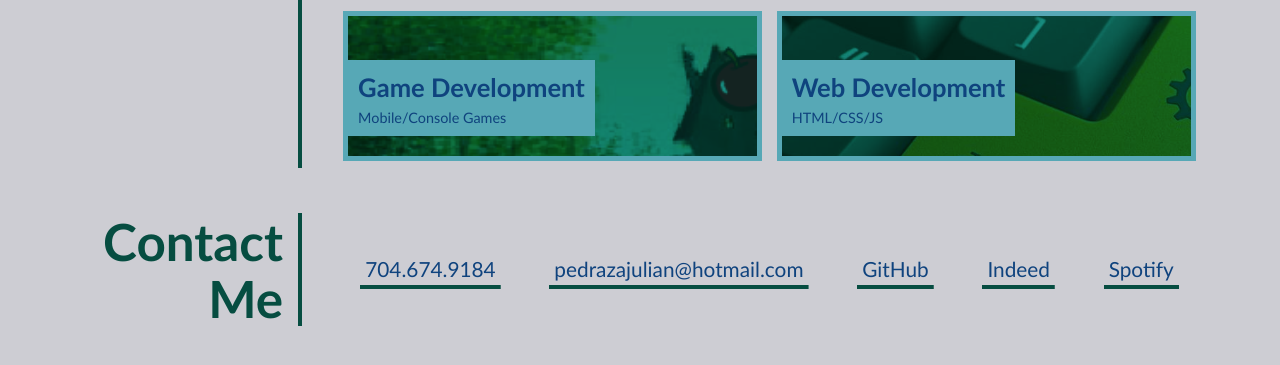
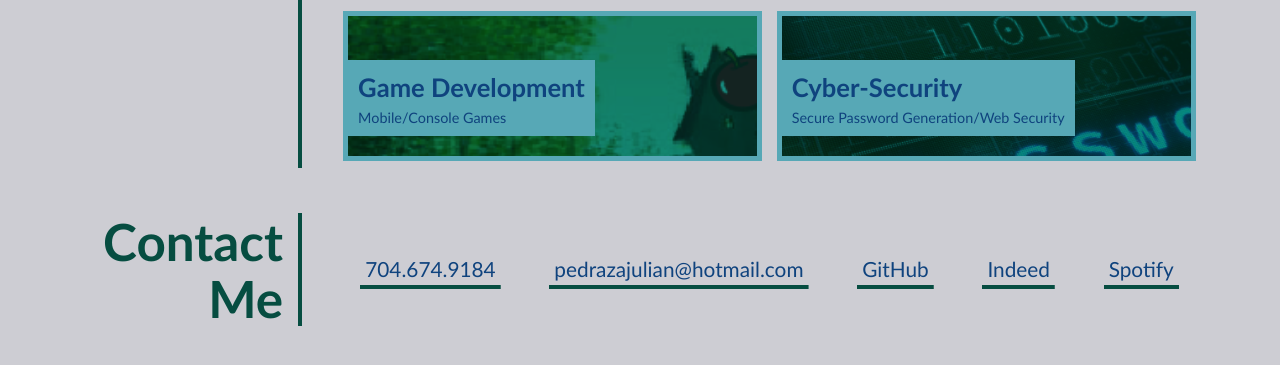
Before and after one commit to pedrazajulian/Portfolio, a plain HTML site: page index.html in a window 1280 px wide. Shown: the part 1314-1679 px from the top of the page. Drawn offline with Linux system fonts and the light colour scheme.

Commit message:
SEcurity1

```diff
--- a/assets/css/style.css
+++ b/assets/css/style.css
@@ -218,8 +218,8 @@
   }
 
 
-  .web-development {
-    background-image: url("../images/webdev.jpg");
+  .Security {
+    background-image: url("../images/password.PNG");
   }
 
   .Horiseon {
--- a/index.html
+++ b/index.html
@@ -69,10 +69,10 @@
           </div>
         </a>
 
-        <a href="#" class="flex-item web-development">
+        <a href="https://pedrazajulian.github.io/PasswordGenerator/" class="flex-item Security">
           <div>
-            <h3>Web Development</h3>
-            <span>HTML/CSS/JS</span>
+            <h3>Cyber-Security</h3>
+            <span>Secure Password Generation/Web Security</span>
           </div>
         </a>
 
```
Also changed, not shown: assets/images/password.PNG (added), assets/images/password.jpg (added).
